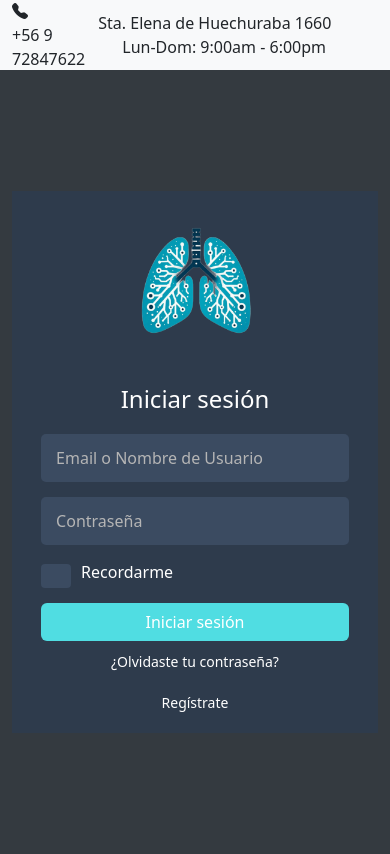
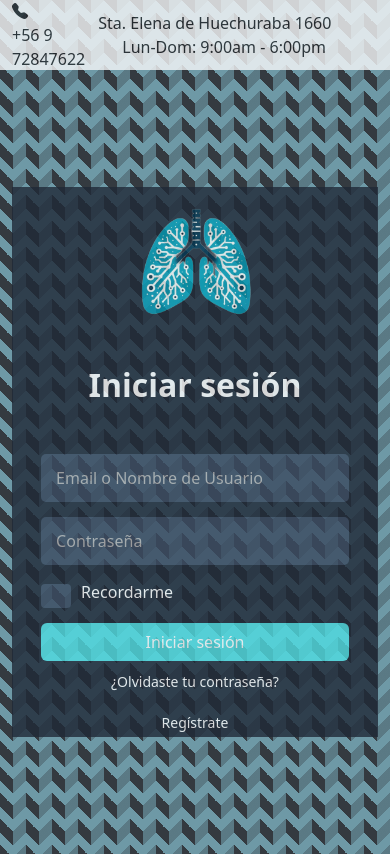
Before and after one commit to EnzoM1/Capstone-DavidMerino-SebastianPalma-EnzoMayo, a Django app: page /index/ in a window 390 px wide. Run offline with Django 5.2, Linux system fonts and the light colour scheme; parts of the project's set-up code (start-up, migrations or seed data) failed here and were passed over.

Commit message:
act visual + funcionall responsive y llinkeo

```diff
--- a/Aplicacion Web/Onculungnet/onco/static/css/styles.css
+++ b/Aplicacion Web/Onculungnet/onco/static/css/styles.css
@@ -6,6 +6,9 @@
 
 body {
     font-family: 'Arial', sans-serif;
+    background-color: #6e99a6;
+opacity: 0.8;
+background: linear-gradient(135deg, #343a4055 25%, transparent 25%) -13px 0/ 26px 26px, linear-gradient(225deg, #343a40 25%, transparent 25%) -13px 0/ 26px 26px, linear-gradient(315deg, #343a4055 25%, transparent 25%) 0px 0/ 26px 26px, linear-gradient(45deg, #343a40 25%, #6e99a6 25%) 0px 0/ 26px 26px;
 }
 
 .container {
@@ -13,14 +16,13 @@ body {
     width: 100%;
     max-width: 800px;
     height: 100vh; /* Asegura que la altura de la sección ocupe toda la pantalla */
-
     border-radius: 15px;
     overflow: hidden;
 
 }
 
 .left-section {
-    background-color: #6e99a6; /* Color celeste claro */
+    background-color: #4d6b74; /* Color 30% más oscuro */
     flex: 1;
     display: flex;
     flex-direction: column;
@@ -49,11 +51,12 @@ body {
 
 .right-section {
     flex: 1;
-    background-color: rgba(46, 59, 78, 0.9);
+    background-color: rgba(32, 41, 55, 1); /* 30% más oscuro */
     display: flex;
     justify-content: center;
     align-items: center;
     padding: 40px;
+    height: 550px;
 }
 
 .login-box {
@@ -61,11 +64,14 @@ body {
     max-width: 300px;
 }
 
-.login-box h2 {
+.login-box h1 {
+    padding-bottom: 30px;
     color: #fff;
     font-size: 24px;
     margin-bottom: 20px;
     text-align: center;
+    font-weight: bold;
+    font-size: xx-large;
 }
 
 .login-box input {
--- a/Aplicacion Web/Onculungnet/onco/templates/index.html
+++ b/Aplicacion Web/Onculungnet/onco/templates/index.html
@@ -61,12 +61,11 @@
             <!-- Left section will be hidden on small screens -->
             <div class="col-md-6 left-section d-none d-md-flex">
                 <div class="logo mb-4">
-                    <img src="{% static 'img/pulmon_icon2.png' %}" alt="Logo" style="height: 150px; width: auto; transition: filter 0.3s ease;" onmouseover="this.style.filter='invert(1)'" onmouseout="this.style.filter='invert(0)'">
+                    <img src="{% static 'img/pulmon_icon2.png' %}" alt="Logo" style="height: 200px; width: auto; transition: filter 0.3s ease;" onmouseover="this.style.filter='invert(1)'" onmouseout="this.style.filter='invert(0)'">
                 </div>
-                <h1 style="color: white;">OncoLungNet</h1>
-                <p style="font-family: Arial, sans-serif; font-size: 18px; font-style: italic; text-align: justify; padding: 20px; color: white;">
-                    Detectar el cáncer de pulmón a tiempo es posible. Elige cuidar tu salud y abre la puerta a un futuro más saludable y pleno.
-                </p>
+               <!-- <h1 style="color: white; font-weight: 900; font-family: 'Bebas Neue', sans-serif;">
+                    OncoLungNet
+                </h1> -->
             </div>
             <div class="col-md-6 right-section">
                 <div class="login-box">
@@ -74,7 +73,7 @@
                     <div class="logo mb-4 d-md-none">
                         <img src="{% static 'img/pulmon_icon2.png' %}" alt="Logo" style="height: 150px; width: auto; transition: filter 0.3s ease;" onmouseover="this.style.filter='invert(1)'" onmouseout="this.style.filter='invert(0)'">
                     </div>
-                    <h2 style="color: white;">Iniciar sesión</h2>
+                    <h1 style="color: white;">Iniciar sesión</h2>
                     <form action="" method="POST">
                         {% csrf_token %}
                         <input type="text" class="form-control" placeholder="Email o Nombre de Usuario" name="username" required>
```
